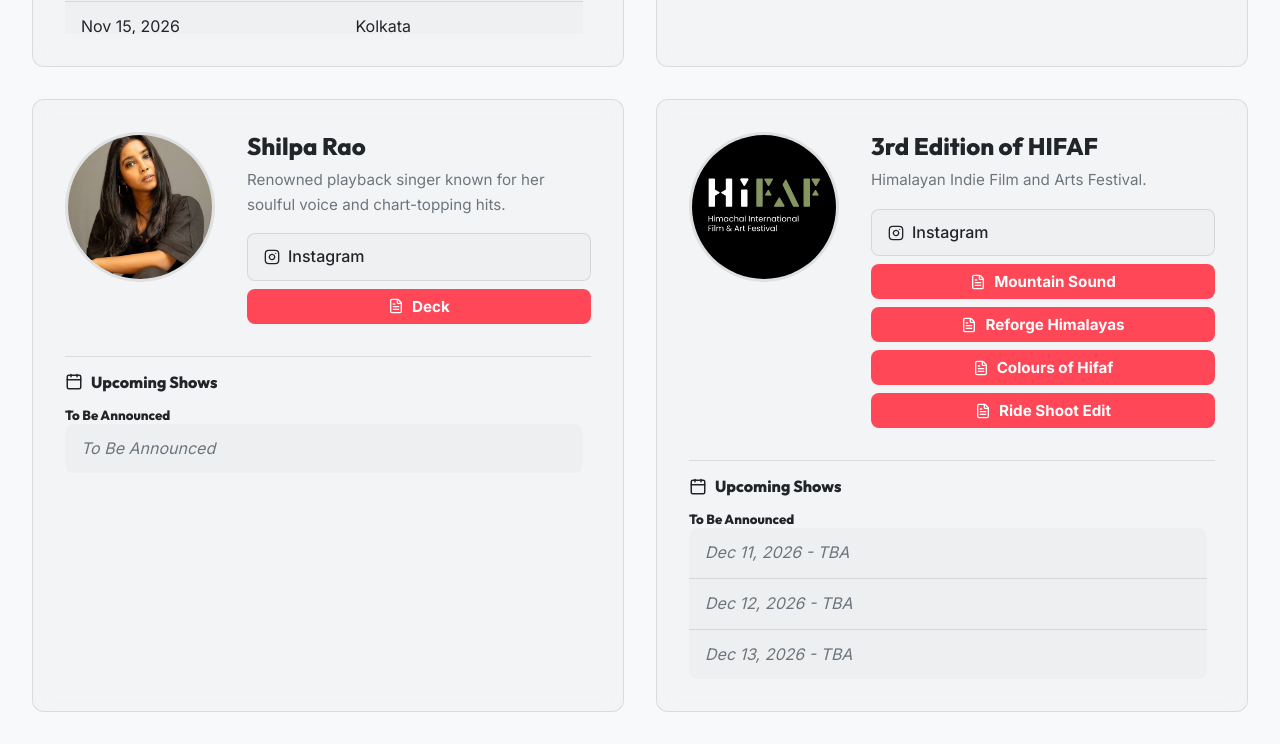
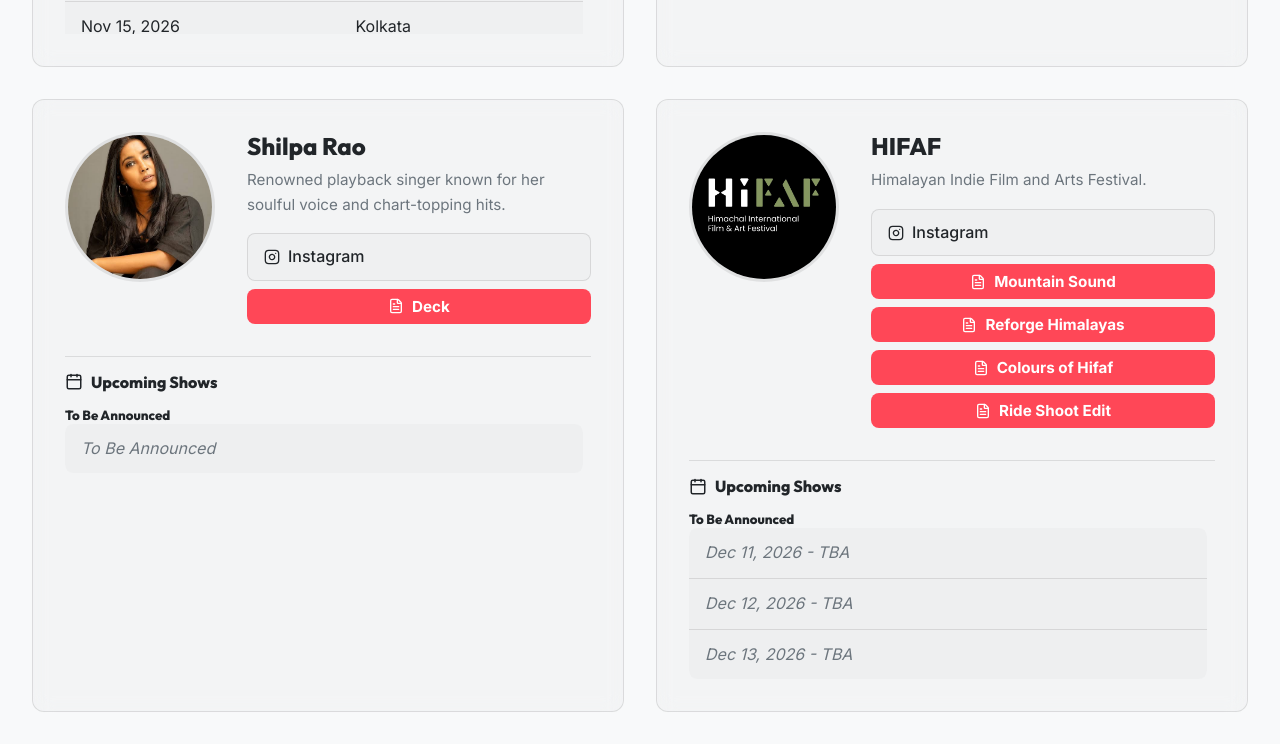
Before and after one commit to radheyyyyy/Oriole-Entertainment, a React (Vite) app: page / in a window 1280 px wide. Shown: the part 2460-3204 px from the top of the page. Built offline with nearby package versions, Linux system fonts and the light colour scheme.

Commit message:
feat: add ArtistList component with mock artist data and show schedules

```diff
--- a/src/components/ArtistList.jsx
+++ b/src/components/ArtistList.jsx
@@ -32,7 +32,7 @@
 
       {
         id: "hifaf",
-        name: "3rd Edition of HIFAF",
+        name: "HIFAF",
         image: "hifaf.jpg",
         description: "Himalayan Indie Film and Arts Festival.",
         shows: [
@@ -460,7 +460,7 @@
         name: "Hargun Kaur",
         image: "hargun-kaur.jpg",
         description: "Versatile singer and performer known for her captivating voice.",
-        shows: ["To Be Announced"],
+        shows: ["Oct 4, 2026 - CP 67 Mohali"],
         instagram: "https://www.instagram.com/iamhargunkaur/?hl=en"
       },
       {
```
